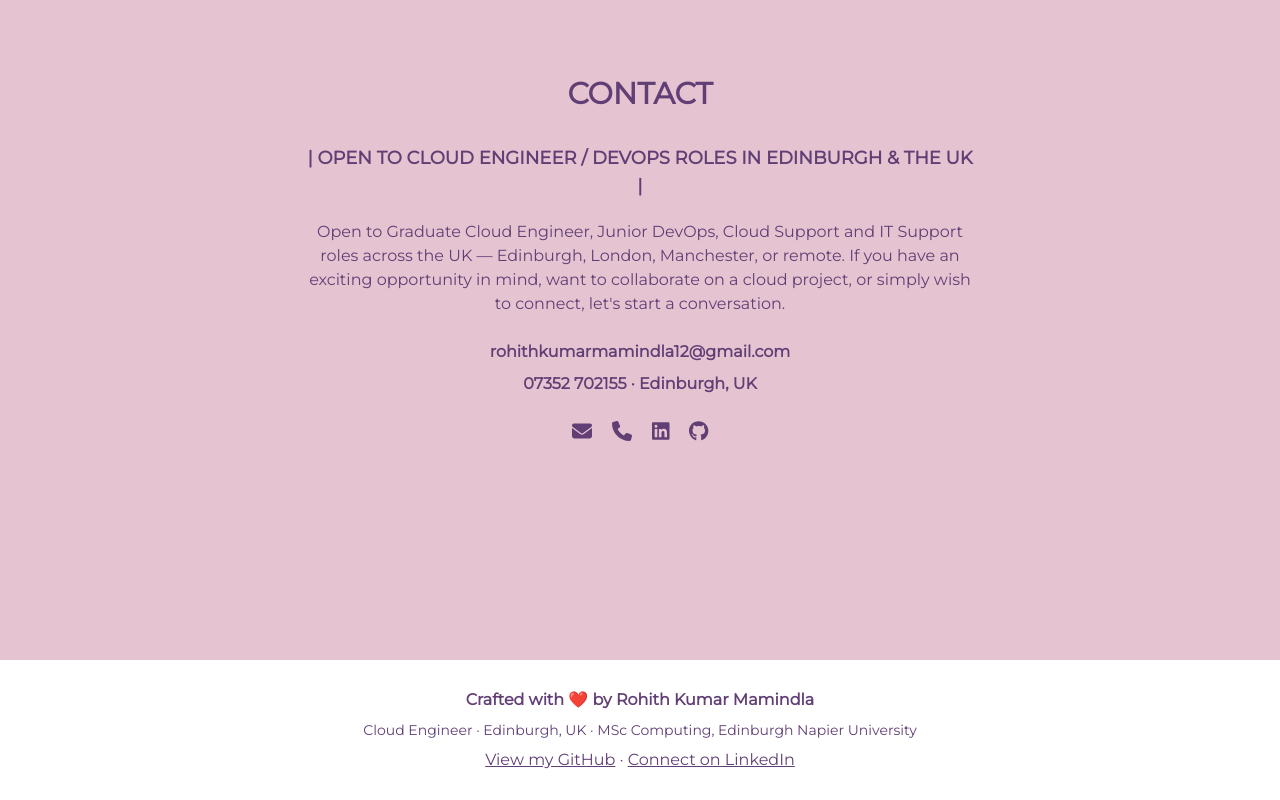
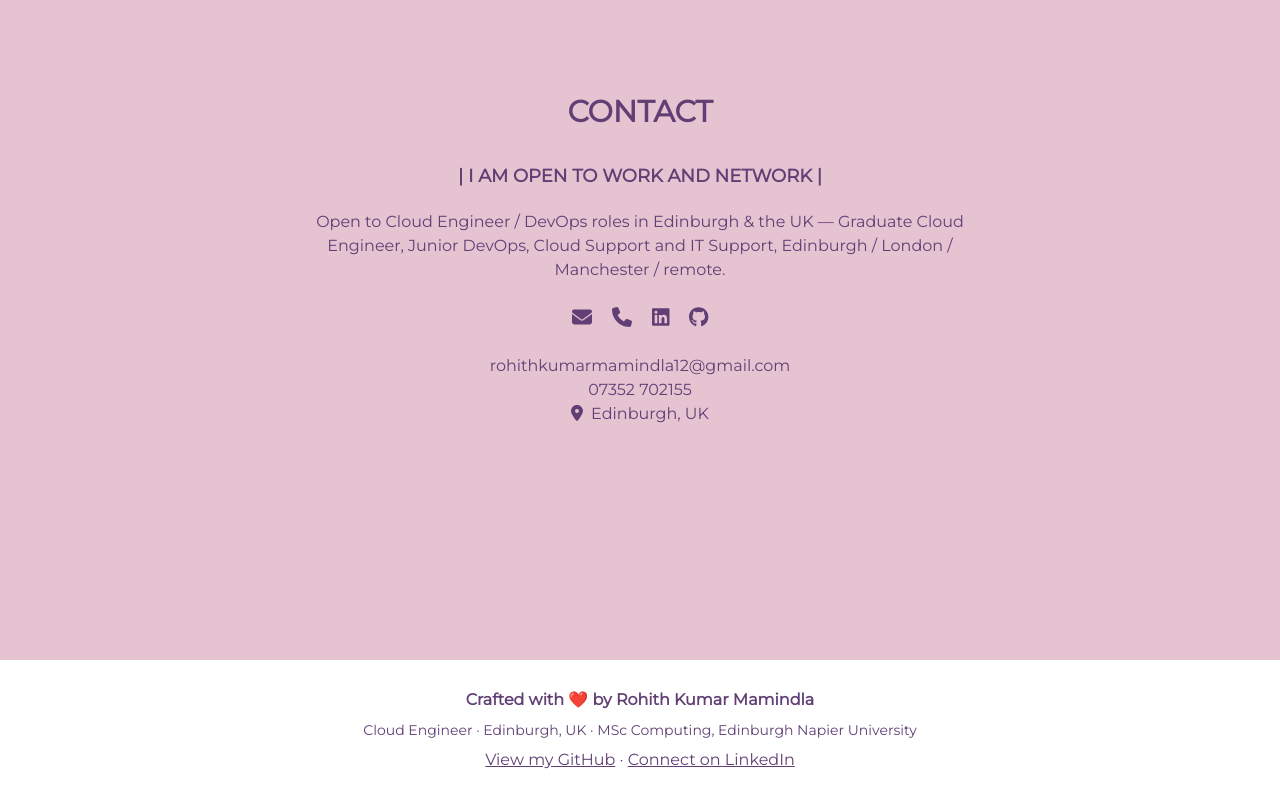
Before and after one commit to rohith12kumar/rohit-portfolio, a React (Vite) app: page / in a window 1280 px wide. Shown: the part 4699-5499 px from the top of the page. Built offline with nearby package versions, Linux system fonts and the light colour scheme.

Commit message:
Update src/components/Contact.jsx

```diff
--- a/src/components/Contact.jsx
+++ b/src/components/Contact.jsx
@@ -1,30 +1,39 @@
 import React from 'react';
 import { FontAwesomeIcon } from '@fortawesome/react-fontawesome';
-import { faEnvelope, faPhone } from '@fortawesome/free-solid-svg-icons';
 import { faLinkedin, faGithub } from '@fortawesome/free-brands-svg-icons';
+import { faEnvelope, faPhone, faLocationDot } from '@fortawesome/free-solid-svg-icons';
 
 const Contact = () => {
   return (
     <section id="contact" className="h-screen bg-queen-pink p-8 text-grape flex justify-center items-center">
       <div className="max-w-2xl mx-auto text-center">
         <h2 className="text-3xl font-bold mb-8">CONTACT</h2>
-        <p className="text-lg font-semibold mb-5">| OPEN TO CLOUD ENGINEER / DEVOPS ROLES IN EDINBURGH &amp; THE UK |</p>
+        <p className="text-lg font-semibold mb-5">| I AM OPEN TO WORK AND NETWORK |</p>
         <p className="mb-6">
-          Open to Graduate Cloud Engineer, Junior DevOps, Cloud Support and IT Support roles
-          across the UK — Edinburgh, London, Manchester, or remote. If you have an exciting
-          opportunity in mind, want to collaborate on a cloud project, or simply wish to
-          connect, let's start a conversation.
+          Open to Cloud Engineer / DevOps roles in Edinburgh &amp; the UK — Graduate Cloud Engineer, Junior DevOps, Cloud Support and IT Support, Edinburgh / London / Manchester / remote.
         </p>
-        <p className="mb-2 font-semibold">rohithkumarmamindla12@gmail.com</p>
-        <p className="mb-6 font-semibold">07352 702155 · Edinburgh, UK</p>
-        <div className="flex items-center justify-center gap-5">
-          <a href="mailto:rohithkumarmamindla12@gmail.com" aria-label="Email Rohith" className="hover:text-black"><FontAwesomeIcon icon={faEnvelope} size="lg" /></a>
-          <a href="tel:+447352702155" aria-label="Call Rohith" className="hover:text-black"><FontAwesomeIcon icon={faPhone} size="lg" /></a>
-          <a href="https://www.linkedin.com/in/rohith12kumar/" target="_blank" rel="noopener noreferrer" aria-label="Rohith on LinkedIn" className="hover:text-black"><FontAwesomeIcon icon={faLinkedin} size="lg" /></a>
-          <a href="https://github.com/rohith12kumar" target="_blank" rel="noopener noreferrer" aria-label="Rohith on GitHub" className="hover:text-black"><FontAwesomeIcon icon={faGithub} size="lg" /></a>
+        <div className="flex items-center justify-center gap-5 mb-6">
+          <a href="mailto:rohithkumarmamindla12@gmail.com" aria-label="Email">
+            <FontAwesomeIcon icon={faEnvelope} size="lg" className='hover:text-black'/>
+          </a>
+          <a href="tel:+447352702155" aria-label="Phone">
+            <FontAwesomeIcon icon={faPhone} size="lg" className='hover:text-black'/>
+          </a>
+          <a href="https://www.linkedin.com/in/rohith12kumar/" target="_blank" rel="noopener noreferrer" aria-label="LinkedIn">
+            <FontAwesomeIcon icon={faLinkedin} size="lg" className='hover:text-black'/>
+          </a>
+          <a href="https://github.com/rohith12kumar" target="_blank" rel="noopener noreferrer" aria-label="GitHub">
+            <FontAwesomeIcon icon={faGithub} size="lg" className='hover:text-black'/>
+          </a>
         </div>
+        <p className="font-medium">rohithkumarmamindla12@gmail.com</p>
+        <p className="font-medium">07352 702155</p>
+        <p className="font-medium">
+          <FontAwesomeIcon icon={faLocationDot} className="mr-2" />Edinburgh, UK
+        </p>
       </div>
     </section>
   );
 }
+
 export default Contact;
```
